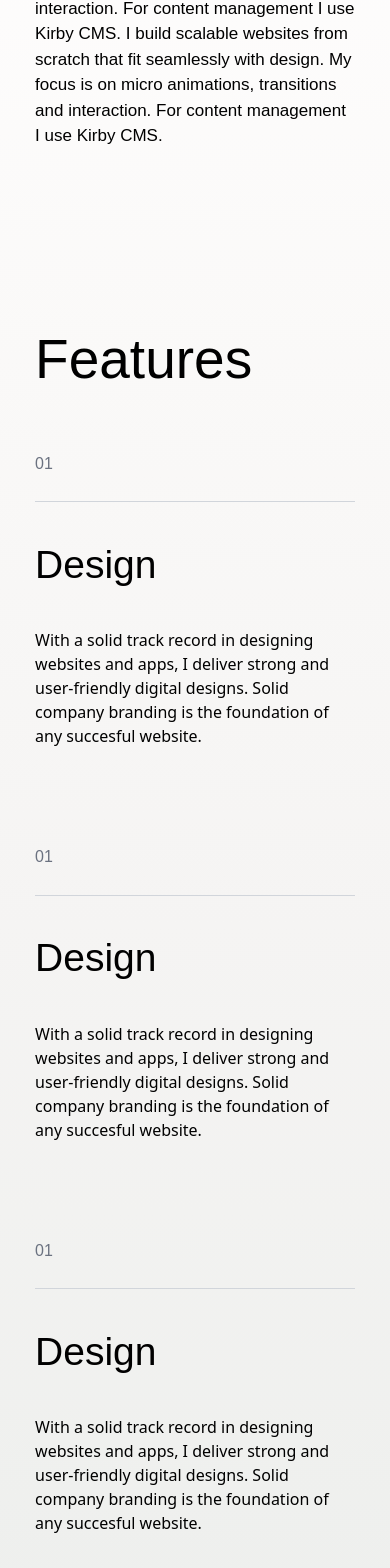
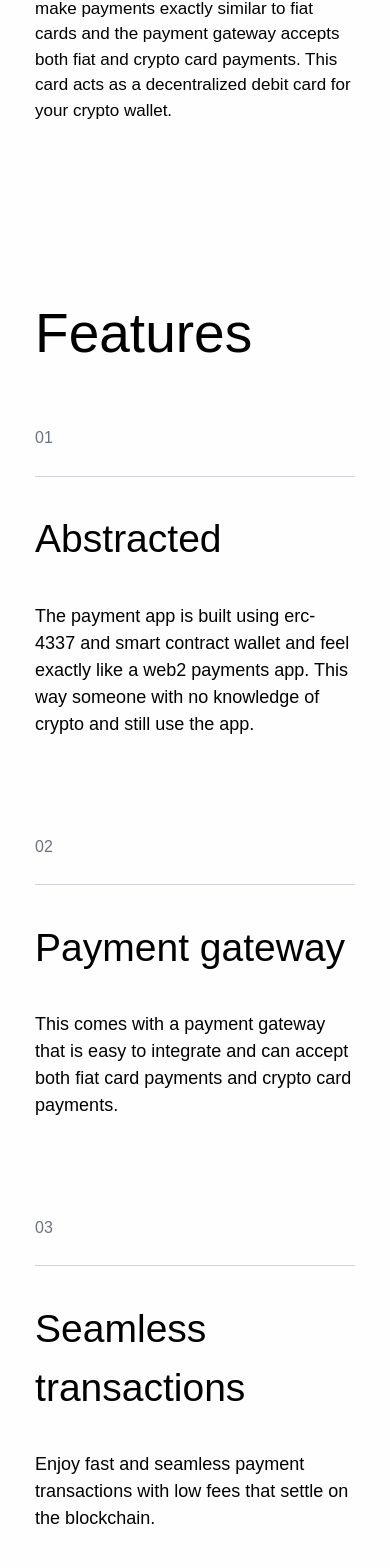
Before and after one commit to ananya150/portfolio-main, a Next.js app: page /work/flexxyz in a window 390 px wide. Shown: the part 1913-3481 px from the top of the page. Built offline with nearby package versions, Linux system fonts and the light colour scheme; a web font is replaced by a local one.

Commit message:
added producr infos

```diff
--- a/src/app/work/1wallet/page.tsx
+++ b/src/app/work/1wallet/page.tsx
@@ -23,7 +23,7 @@ const OneWallet = () => {
             <MacImage imageUrl='/1wallet2.png' />
           </div>
           <div className='bg-[#1c1d20]'>
-            <AboutProduct />
+            <AboutProduct product="1wallet" />
             <Contact />
           </div>
 
--- a/src/app/work/flexxyz/page.tsx
+++ b/src/app/work/flexxyz/page.tsx
@@ -23,7 +23,7 @@ const Flexxyz = () => {
             <MacImage imageUrl='/flex2.png' />
           </div>
           <div className='bg-[#1c1d20]'>
-            <AboutProduct />
+            <AboutProduct product="flexxyz" />
             <Contact />
           </div>
 
--- a/src/app/work/zkage/page.tsx
+++ b/src/app/work/zkage/page.tsx
@@ -23,7 +23,7 @@ const ZkAge = () => {
             <MacImage imageUrl='/zkage.png' />
           </div>
           <div className='bg-[#1c1d20]'>
-            <AboutProduct />
+            <AboutProduct product="zkage" />
             <Contact />
           </div>
 
--- a/src/components/work/individual-product/AboutProduct.tsx
+++ b/src/components/work/individual-product/AboutProduct.tsx
@@ -12,7 +12,57 @@ function useParallax(value: MotionValue<number>, distanceDown: number, distanceU
     return useTransform(value, [0, 1], [-distanceUp, distanceDown]);
   }
 
-const AboutProduct = () => {
+
+const products = {
+    "flexxyz": {
+        about: "Flex.xyz is a crypto payments app that comes with a crypto card and a payment gateway. The crypto card can be used to make payments exactly similar to fiat cards and the payment gateway accepts both fiat and crypto card payments. This card acts as a decentralized debit card for your crypto wallet.",
+        feature1: {
+            title: "Abstracted",
+            about: "The payment app is built using erc-4337 and smart contract wallet and feel exactly like a web2 payments app. This way someone with no knowledge of crypto and still use the app."
+        },
+        feature2: {
+            title: "Payment gateway",
+            about: "This comes with a payment gateway that is easy to integrate and can accept both fiat card payments and crypto card payments."
+        },
+        feature3: {
+            title: "Seamless transactions",
+            about: "Enjoy fast and seamless payment transactions with low fees that settle on the blockchain."
+        }
+    },
+    "1wallet": {
+        about: "1wallet is a crypto wallet chrome extension based on erc-4337 account abstraction. It comes with a smart contract wallet which enables to use various features while interacting with a dapp.",
+        feature1: {
+            title: "Google sign in",
+            about: "1 wallet allows users to login with google while creating a wallet. This removes the hassle to manage and store the private key for the user. However users can add a custom private key for extra security. "
+        },
+        feature2: {
+            title: "Gas Tank",
+            about: "1wallet comes with a seprate gas tank that is used to pay for the gas fess. The tank can be refilled either by credit card or crypto tokes like usdc. This removes the need to have ether to pay for the gas fees."
+        },
+        feature3: {
+            title: "Batch Transactions",
+            about: "Users can batch multiple transactions and send them as a single transactions. This improves the user experience and save gas fees."
+        }
+    },
+    "zkage": {
+        about: "Zk age allows anyone to prove that they are above 21 years of age without actually revealing their age. This can allow authorities to verify age as the proof is generated based on a goverment identity card.",
+        feature1: {
+            title: "Proof",
+            about: "A zero knowledge proof is generated in the backend using the age on a goverment identity card (aadhar card in india). This allows anyone to trust the age proof."
+        },
+        feature2: {
+            title: "Verify",
+            about: "The zk proof verifier is deployed on the blockchain. This allows anyone to verify the zk proof and increases the security. Users need give the age proof and proof they own the address from which the zk proof is generated. "
+        },
+        feature3: {
+            title: "Application",
+            about: "This application acts like a DID (Decentralized Identity). Users can generate their zk proofs with their ethereum address and any party can integrate the verifier to verify their age. "
+        }
+    },
+}
+
+
+const AboutProduct = ({product}: any) => {
 
     const ref = useRef(null);
     const { scrollYProgress } = useScroll({ target: ref });
@@ -20,17 +70,15 @@ const AboutProduct = () => {
     const y2 = useParallax(scrollYProgress, 160 ,160);
     const router = useRouter();
 
-
   return (
-    <div className='md:h-[180vh] h-[270vh] md:custom-clip-path2 custom-clip-path3  graadient-back'>
+    <div className='md:h-[180vh] h-[270vh] md:custom-clip-path2 custom-clip-path3 bg-[#FFFEFE]'>
 
         <motion.div style={{y:y2}} className='md:mt-[12vh] mx-[9vw] hidden md:block'>
 
             <div className='flex flex-col space-y-16'>
                     <span className='font-satoshi text-[55px] font-[500]'>About</span>
                     <span className='font-satoshi text-[22px]'>
-                            I build scalable websites from scratch that fit seamlessly with design. My focus is on micro animations, transitions and interaction. For content management I use Kirby CMS.
-                            I build scalable websites from scratch that fit seamlessly with design. My focus is on micro animations, transitions and interaction. For content management I use Kirby CMS.
+                        {products[product as keyof typeof products].about}
                     </span>
             </div>
 
@@ -39,42 +87,42 @@ const AboutProduct = () => {
             </div>
 
             <motion.div
-                initial={{ opacity: 0 }}
-                whileInView={{ opacity: 1 }}
-                viewport={{ once: false }}
-                transition={{duration:1, delay:0.3}}
+                // initial={{ opacity: 0 }}
+                // whileInView={{ opacity: 1 }}
+                // viewport={{ once: false }}
+                // transition={{duration:1, delay:0.3}}
                 className='mt-[6vh] md:flex md:space-x-[7vw] space-y-10'>
 
 
                 <div className='w-full mt-9'>
                     <span className='font-[400] font-satoshi text-[16px] text-gray-500'>01</span>
                     <hr className="h-px mt-[3vh] mb-[4vh] bg-gray-300 w-full border-0"/>
-                    <span className='font-satoshi font-[500] text-[39px]'>Development</span>
+                    <span className='font-satoshi font-[500] text-[39px]'>{products[product as keyof typeof products].feature1.title}</span>
                     <div className='mt-[4vh] '>
                         <span className='font-satoshi text-[18px]'>
-                            I build scalable websites from scratch that fit seamlessly with design. My focus is on micro animations, transitions and interaction. For content management I use Kirby CMS.
+                            {products[product as keyof typeof products].feature1.about}
                         </span>
                     </div>
                 </div>
 
                 <div className='w-full'>
-                    <span className='font-[400] font-satoshi text-[16px] text-gray-500'>01</span>
+                    <span className='font-[400] font-satoshi text-[16px] text-gray-500'>02</span>
                     <hr className="h-px mt-[3vh] mb-[4vh] bg-gray-300 w-full border-0"/>
-                    <span className='font-satoshi font-[500] text-[39px]'>Development</span>
+                    <span className='font-satoshi font-[500] text-[39px]'>{products[product as keyof typeof products].feature2.title}</span>
                     <div className='mt-[4vh] '>
                         <span className='font-satoshi text-[18px]'>
-                            I build scalable websites from scratch that fit seamlessly with design. My focus is on micro animations, transitions and interaction. For content management I use Kirby CMS.
+                            {products[product as keyof typeof products].feature2.about}
                         </span>
                     </div>
                 </div>
 
                 <div className='w-full'>
-                    <span className='font-[400] font-satoshi text-[16px] text-gray-500'>01</span>
+                    <span className='font-[400] font-satoshi text-[16px] text-gray-500'>03</span>
                     <hr className="h-px mt-[3vh] mb-[4vh] bg-gray-300 w-full border-0"/>
-                    <span className='font-satoshi font-[500] text-[39px]'>The full package</span>
+                    <span className='font-satoshi font-[500] text-[39px]'>{products[product as keyof typeof products].feature3.title}</span>
                     <div className='mt-[4vh] '>
                         <span className='font-satoshi text-[18px]'>
-                            A complete website from concept to implementation, that&apos;s what makes me stand out. My great sense for design and my development skills enable me to create kick-ass projects.
+                            {products[product as keyof typeof products].feature3.about}
                         </span>
                     </div>
                 </div>
@@ -95,8 +143,7 @@ const AboutProduct = () => {
             <div className='flex flex-col space-y-16'>
                     <span className='font-satoshi text-[45px] font-[500]'>About</span>
                     <span className='font-satoshi text-[17px]'>
-                            I build scalable websites from scratch that fit seamlessly with design. My focus is on micro animations, transitions and interaction. For content management I use Kirby CMS.
-                            I build scalable websites from scratch that fit seamlessly with design. My focus is on micro animations, transitions and interaction. For content management I use Kirby CMS.
+                        {products[product as keyof typeof products].about}
                     </span>
             </div>
 
@@ -108,49 +155,49 @@ const AboutProduct = () => {
             <div className='mt-[6vh] md:flex md:space-x-[7vw] space-y-24'>
 
                 <motion.div className='w-full'
-                    initial={{ opacity: 0 }}
+                    // initial={{ opacity: 0 }}
                     whileInView={{ opacity: 1 }}
-                    viewport={{ once: true }}
-                    transition={{duration:1, delay:0.3}}
+                    // viewport={{ once: true }}
+                    // transition={{duration:1, delay:0.3}}
                 >
                     <span className='font-[400] font-satoshi text-[16px] text-gray-500'>01</span>
                     <hr className="h-px mt-[3vh] mb-[4vh] bg-gray-300 w-full border-0"/>
-                    <span className='font-satoshi font-[500] text-[39px]'>Design</span>
+                    <span className='font-satoshi font-[500] text-[39px]'>{products[product as keyof typeof products].feature1.title}</span>
                     <div className='mt-[4vh] '>
-                        <span className='font-satoshitext-[18px]'>
-                            With a solid track record in designing websites and apps, I deliver strong and user-friendly digital designs. Solid company branding is the foundation of any succesful website.
+                        <span className='font-satoshi text-[18px]'>
+                            {products[product as keyof typeof products].feature1.about}
                         </span>
                     </div>
                 </motion.div>
 
                 <motion.div className='w-full'
-                    initial={{ opacity: 0 }}
+                    // initial={{ opacity: 0 }}
                     whileInView={{ opacity: 1 }}
-                    viewport={{ once: true }}
-                    transition={{duration:1, delay:0.3}}
+                    // viewport={{ once: true }}
+                    // transition={{duration:1, delay:0.3}}
                 >
-                    <span className='font-[400] font-satoshi text-[16px] text-gray-500'>01</span>
+                    <span className='font-[400] font-satoshi text-[16px] text-gray-500'>02</span>
                     <hr className="h-px mt-[3vh] mb-[4vh] bg-gray-300 w-full border-0"/>
-                    <span className='font-satoshi font-[500] text-[39px]'>Design</span>
+                    <span className='font-satoshi font-[500] text-[39px]'>{products[product as keyof typeof products].feature2.title}</span>
                     <div className='mt-[4vh] '>
-                        <span className='font-satoshitext-[18px]'>
-                            With a solid track record in designing websites and apps, I deliver strong and user-friendly digital designs. Solid company branding is the foundation of any succesful website.
+                        <span className='font-satoshi text-[18px]'>
+                            {products[product as keyof typeof products].feature2.about}
                         </span>
                     </div>
                 </motion.div>
 
                 <motion.div className='w-full'
-                    initial={{ opacity: 0 }}
+                    // initial={{ opacity: 0 }}
                     whileInView={{ opacity: 1 }}
-                    viewport={{ once: true }}
-                    transition={{duration:1, delay:0.3}}
+                    // viewport={{ once: true }}
+                    // transition={{duration:1, delay:0.3}}
                 >
-                    <span className='font-[400] font-satoshi text-[16px] text-gray-500'>01</span>
+                    <span className='font-[400] font-satoshi text-[16px] text-gray-500'>03</span>
                     <hr className="h-px mt-[3vh] mb-[4vh] bg-gray-300 w-full border-0"/>
-                    <span className='font-satoshi font-[500] text-[39px]'>Design</span>
+                    <span className='font-satoshi font-[500] text-[39px]'>{products[product as keyof typeof products].feature3.title}</span>
                     <div className='mt-[4vh] '>
-                        <span className='font-satoshitext-[18px]'>
-                            With a solid track record in designing websites and apps, I deliver strong and user-friendly digital designs. Solid company branding is the foundation of any succesful website.
+                        <span className='font-satoshi text-[18px]'>
+                            {products[product as keyof typeof products].feature3.about}
                         </span>
                     </div>
                 </motion.div>
```
